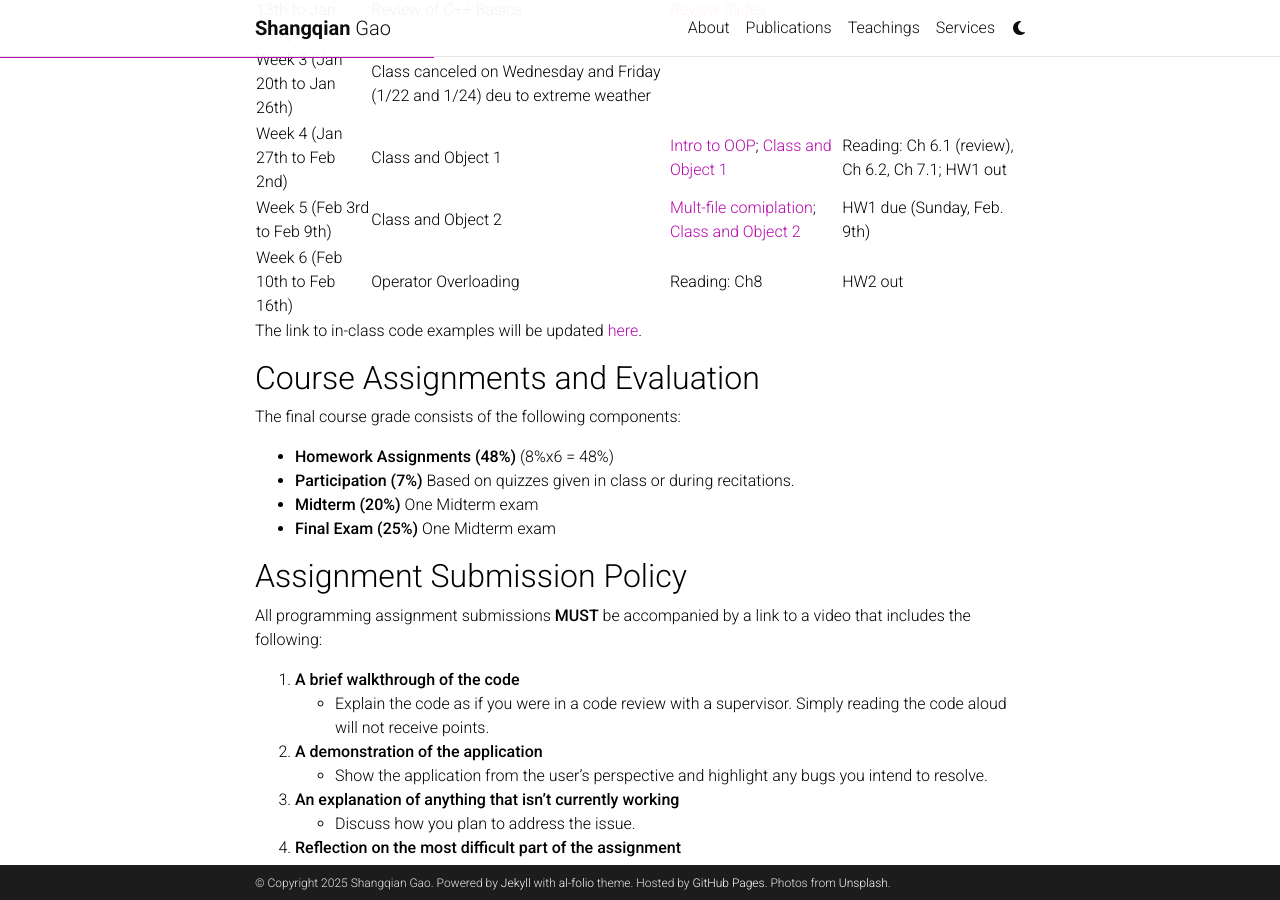
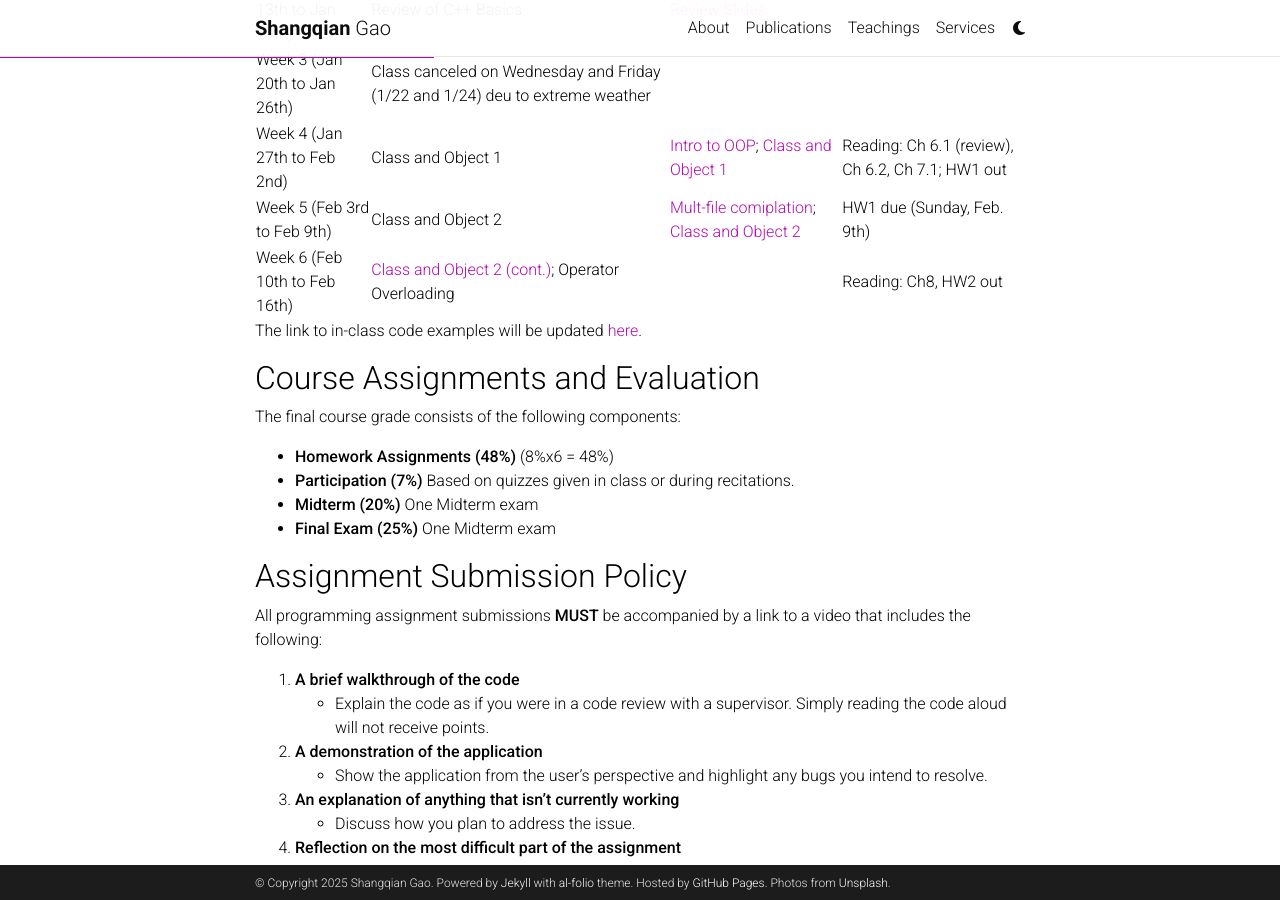
Before and after one commit to gaosh/gaosh.github.io, a Jekyll site: the page built from _courses/cop_3330_spring25.md, in a window 1280 px wide and 900 px high, scrolled down 1594 px. Built offline with Jekyll 4.4.1, drawn with Linux system fonts in a browser that asks for light colours; comment, search, counter and statistics services are not loaded; a style sheet for code colours, icons or effects is not loaded.

Commit message:
Update cop_3330_spring25.md

```diff
--- a/_courses/cop_3330_spring25.md
+++ b/_courses/cop_3330_spring25.md
@@ -97,9 +97,9 @@
     </tr>
     <tr>
       <td>Week 6 (Feb 10th to Feb 16th)</td>
-      <td>Operator Overloading</td>
-      <td>Reading: Ch8</td>
-      <td>HW2 out</td>
+      <td><a href="https://drive.google.com/file/d/1lFFbmbbq3fW8pYOqJ8gS291-otmjD8zs/view?usp=sharing">Class and Object 2 (cont.)</a>; Operator Overloading</td>
+      <td></td>
+      <td>Reading: Ch8, HW2 out</td>
     </tr>
   </tbody>
 </table>
```
